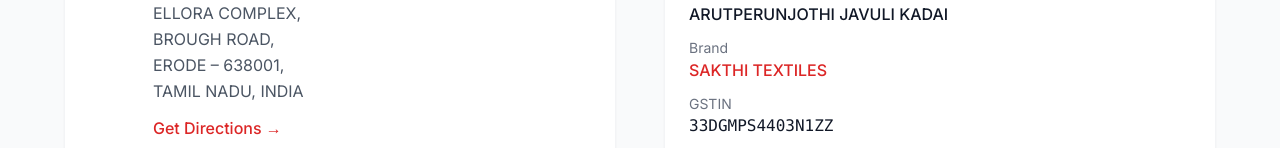
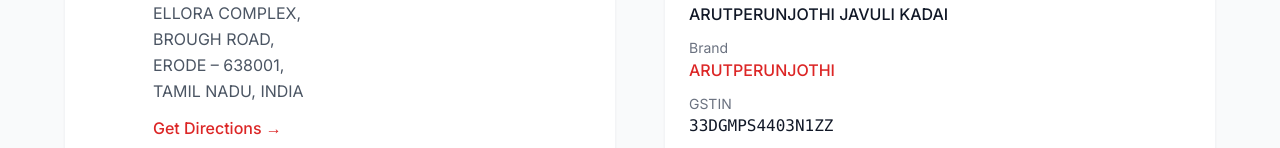
Before and after one commit to maheshdevopsautomationpro-bit/Shop-UI, a Next.js app: page /contact in a window 1280 px wide. Shown: the part 453-601 px from the top of the page. Built offline with nearby package versions, Linux system fonts and the light colour scheme.

Commit message:
style: finalize branding and UI updates across all pages

```diff
--- a/app/about/page.tsx
+++ b/app/about/page.tsx
@@ -2,13 +2,13 @@
 import { Phone, Mail, MapPin, Clock } from 'lucide-react';
 
 export const metadata: Metadata = {
-    title: 'About Us - SAKTHI TEXTILES | ARUTPERUNJOTHI JAVULI KADAI',
-    description: 'Learn about SAKTHI TEXTILES - Your trusted garment store in Erode, Tamil Nadu. Quality products and excellent service since establishment.',
+    title: 'About Us - ARUTPERUNJOTHI JAVULI KADAI',
+    description: 'Learn about ARUTPERUNJOTHI JAVULI KADAI - Your trusted garment store in Erode, Tamil Nadu. Quality products and excellent service since 1994.',
 };
 
 const businessInfo = {
     name: 'ARUTPERUNJOTHI JAVULI KADAI',
-    brand: 'SAKTHI TEXTILES',
+    brand: 'ARUTPERUNJOTHI',
     address: '2ND FLOOR, NO: 19,\nELLORA COMPLEX,\nBROUGH ROAD,\nERODE – 638001,\nTAMIL NADU, INDIA',
     phone: ['+91 97509 96633', '+91 95666 09636'],
     gstin: '33DGMPS4403N1ZZ',
@@ -22,7 +22,7 @@
             <div className="bg-gradient-to-r from-primary-600 to-primary-700 text-white py-16 md:py-20">
                 <div className="container mx-auto px-4 sm:px-6 lg:px-8 text-center">
                     <h1 className="text-4xl md:text-5xl font-display font-bold mb-4">
-                        About SAKTHI TEXTILES
+                        About ARUTPERUNJOTHI
                     </h1>
                     <p className="text-xl md:text-2xl max-w-3xl mx-auto">
                         Your Trusted Partner for Quality Garments in Erode
@@ -39,8 +39,7 @@
                             Our Story
                         </h2>
                         <p className="text-gray-600 leading-relaxed">
-                            <strong>ARUTPERUNJOTHI JAVULI KADAI</strong>, operating under the brand name <strong>SAKTHI TEXTILES</strong>,
-                            is a trusted name in quality garments in Erode. We specialize in traditional sarees, modern clothing,
+                            <strong>ARUTPERUNJOTHI JAVULI KADAI</strong> is a trusted name in quality garments in Erode. Established in 1994, we specialize in traditional sarees, modern clothing,
                             and kids wear, offering the best products at competitive prices.
                         </p>
                         <p className="text-gray-600 leading-relaxed">
--- a/app/contact/page.tsx
+++ b/app/contact/page.tsx
@@ -2,13 +2,13 @@
 import { Phone, Mail, MapPin, MessageCircle } from 'lucide-react';
 
 export const metadata: Metadata = {
-    title: 'Contact Us - SAKTHI TEXTILES | ARUTPERUNJOTHI JAVULI KADAI',
-    description: 'Get in touch with SAKTHI TEXTILES. Visit our store in Erode or contact us via phone, email, or WhatsApp. GSTIN: 33DGMPS4403N1ZZ',
+    title: 'Contact Us - ARUTPERUNJOTHI JAVULI KADAI',
+    description: 'Get in touch with ARUTPERUNJOTHI JAVULI KADAI. Visit our store in Erode or contact us via phone, email, or WhatsApp. GSTIN: 33DGMPS4403N1ZZ',
 };
 
 const businessInfo = {
     name: 'ARUTPERUNJOTHI JAVULI KADAI',
-    brand: 'SAKTHI TEXTILES',
+    brand: 'ARUTPERUNJOTHI',
     address: '2ND FLOOR, NO: 19,\nELLORA COMPLEX,\nBROUGH ROAD,\nERODE – 638001,\nTAMIL NADU, INDIA',
     phone: ['+91 97509 96633', '+91 95666 09636'],
     gstin: '33DGMPS4403N1ZZ',
--- a/app/layout.tsx
+++ b/app/layout.tsx
@@ -17,15 +17,18 @@
 });
 
 export const metadata: Metadata = {
-    title: 'SAKTHI TEXTILES - Quality Garments in Erode | ARUTPERUNJOTHI JAVULI KADAI',
-    description: 'Shop traditional sarees, shirts, t-shirts, and kids wear at SAKTHI TEXTILES. Quality garments with great prices in Erode, Tamil Nadu. GSTIN: 33DGMPS4403N1ZZ',
-    keywords: 'sarees, textiles, garments, Erode, Tamil Nadu, kids wear, shirts, traditional wear, SAKTHI TEXTILES',
-    authors: [{ name: 'SAKTHI TEXTILES' }],
+    title: {
+        default: 'ARUTPERUNJOTHI JAVULI KADAI | Quality Garments in Erode',
+        template: '%s | ARUTPERUNJOTHI JAVULI KADAI',
+    },
+    description: 'ARUTPERUNJOTHI JAVULI KADAI - Your destination for exquisite garments, sarees, and quality fabrics in Erode, Tamil Nadu.',
+    keywords: 'sarees, textiles, garments, Erode, Tamil Nadu, kids wear, shirts, traditional wear, ARUTPERUNJOTHI JAVULI KADAI',
+    authors: [{ name: 'ARUTPERUNJOTHI JAVULI KADAI' }],
     openGraph: {
-        title: 'SAKTHI TEXTILES - Quality Garments in Erode',
-        description: 'Shop traditional sarees, shirts, t-shirts, and kids wear at SAKTHI TEXTILES.',
+        title: 'ARUTPERUNJOTHI JAVULI KADAI - Quality Garments in Erode',
+        description: 'ARUTPERUNJOTHI JAVULI KADAI - Your destination for exquisite garments, sarees, and quality fabrics in Erode, Tamil Nadu.',
         url: 'https://www.arutperunjothijavulikadai.in',
-        siteName: 'SAKTHI TEXTILES',
+        siteName: 'ARUTPERUNJOTHI JAVULI KADAI',
         locale: 'en_IN',
         type: 'website',
     },
--- a/app/privacy/page.tsx
+++ b/app/privacy/page.tsx
@@ -1,8 +1,8 @@
 import type { Metadata } from 'next';
 
 export const metadata: Metadata = {
-    title: 'Privacy Policy - SAKTHI TEXTILES',
-    description: 'Privacy Policy for ARUTPERUNJOTHI JAVULI KADAI (SAKTHI TEXTILES)',
+    title: 'Privacy Policy - ARUTPERUNJOTHI JAVULI KADAI',
+    description: 'Privacy Policy for ARUTPERUNJOTHI JAVULI KADAI',
 };
 
 export default function PrivacyPage() {
@@ -28,7 +28,7 @@
                             Introduction
                         </h2>
                         <p className="text-gray-600 leading-relaxed">
-                            ARUTPERUNJOTHI JAVULI KADAI, operating as SAKTHI TEXTILES (&quot;we,&quot; &quot;our,&quot; or &quot;us&quot;),
+                            ARUTPERUNJOTHI JAVULI KADAI (&quot;we,&quot; &quot;our,&quot; or &quot;us&quot;),
                             is committed to protecting your privacy. This Privacy Policy explains how we collect,
                             use, disclose, and safeguard your information when you visit our website
                             www.arutperunjothijavulikadai.in.
--- a/app/terms/page.tsx
+++ b/app/terms/page.tsx
@@ -1,8 +1,8 @@
 import type { Metadata } from 'next';
 
 export const metadata: Metadata = {
-    title: 'Terms & Conditions - SAKTHI TEXTILES',
-    description: 'Terms and Conditions for ARUTPERUNJOTHI JAVULI KADAI (SAKTHI TEXTILES)',
+    title: 'Terms & Conditions - ARUTPERUNJOTHI JAVULI KADAI',
+    description: 'Terms and Conditions for ARUTPERUNJOTHI JAVULI KADAI',
 };
 
 export default function TermsPage() {
@@ -29,7 +29,7 @@
                         </h2>
                         <p className="text-gray-600 leading-relaxed">
                             By accessing and using the website www.arutperunjothijavulikadai.in operated by
-                            ARUTPERUNJOTHI JAVULI KADAI (SAKTHI TEXTILES), you agree to be bound by these
+                            ARUTPERUNJOTHI JAVULI KADAI, you agree to be bound by these
                             Terms and Conditions. If you disagree with any part of these terms, please do not
                             use our website.
                         </p>
@@ -41,7 +41,7 @@
                         </h2>
                         <div className="bg-gray-50 rounded-lg p-6">
                             <p className="text-gray-900 font-semibold mb-2">ARUTPERUNJOTHI JAVULI KADAI</p>
-                            <p className="text-gray-600 text-sm">Brand: SAKTHI TEXTILES</p>
+                            <p className="text-gray-600 text-sm">Brand: ARUTPERUNJOTHI</p>
                             <p className="text-gray-600 text-sm">2ND FLOOR, NO: 19, ELLORA COMPLEX</p>
                             <p className="text-gray-600 text-sm">BROUGH ROAD, ERODE – 638001</p>
                             <p className="text-gray-600 text-sm">TAMIL NADU, INDIA</p>
--- a/components/home/HeroCarousel.tsx
+++ b/components/home/HeroCarousel.tsx
@@ -46,9 +46,9 @@
             <div className="relative w-full aspect-[16/9] md:aspect-[21/9] bg-gradient-to-r from-primary-600 to-primary-700 flex items-center justify-center">
                 <div className="text-center text-white">
                     <h1 className="text-4xl md:text-6xl font-display font-bold mb-4">
-                        Welcome to SAKTHI TEXTILES
+                        Welcome to ARUTPERUNJOTHI
                     </h1>
-                    <p className="text-xl md:text-2xl">Quality Garments in Erode</p>
+                    <p className="text-xl md:text-2xl">Quality Garments since 1994</p>
                 </div>
             </div>
         );
@@ -132,8 +132,8 @@
                             key={index}
                             onClick={() => setCurrentIndex(index)}
                             className={`w-2 h-2 md:w-3 md:h-3 rounded-full transition-all ${index === currentIndex
-                                    ? 'bg-white w-6 md:w-8'
-                                    : 'bg-white/50 hover:bg-white/75'
+                                ? 'bg-white w-6 md:w-8'
+                                : 'bg-white/50 hover:bg-white/75'
                                 }`}
                             aria-label={`Go to banner ${index + 1}`}
                         />
```
